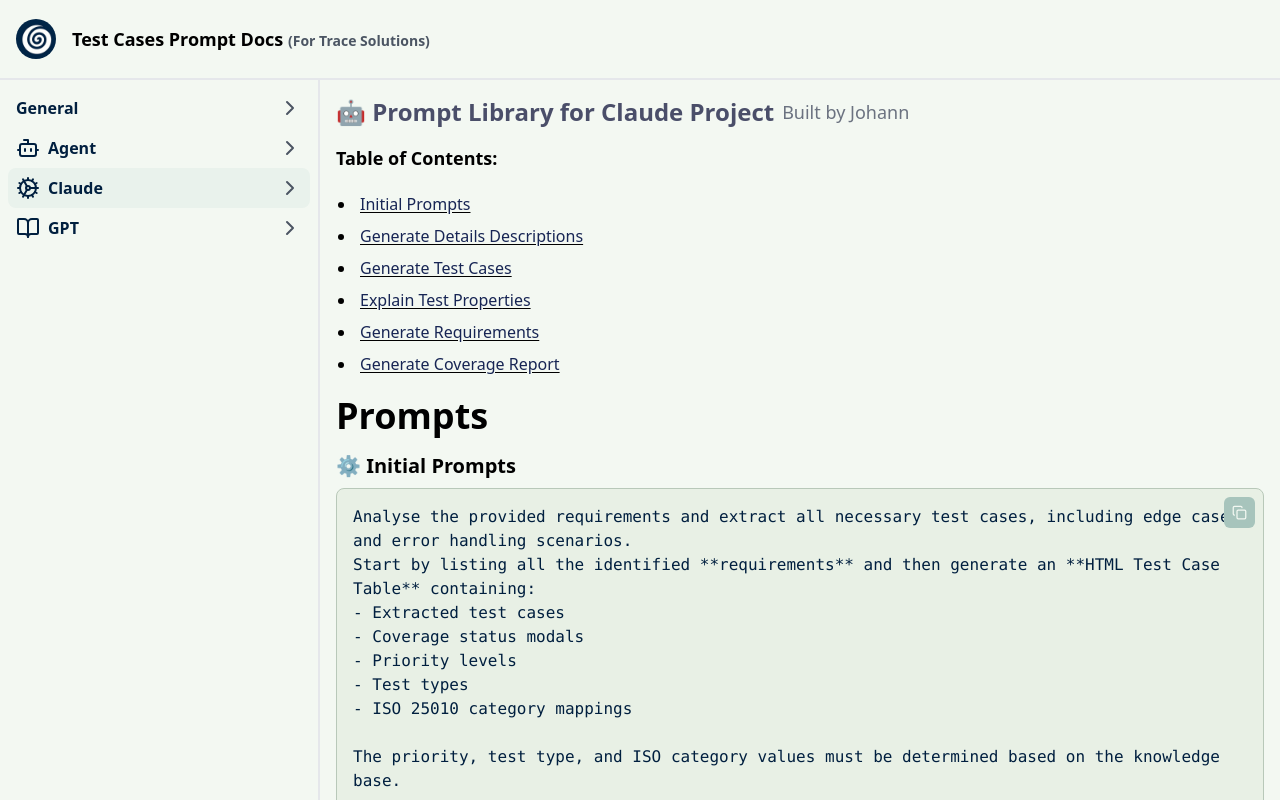
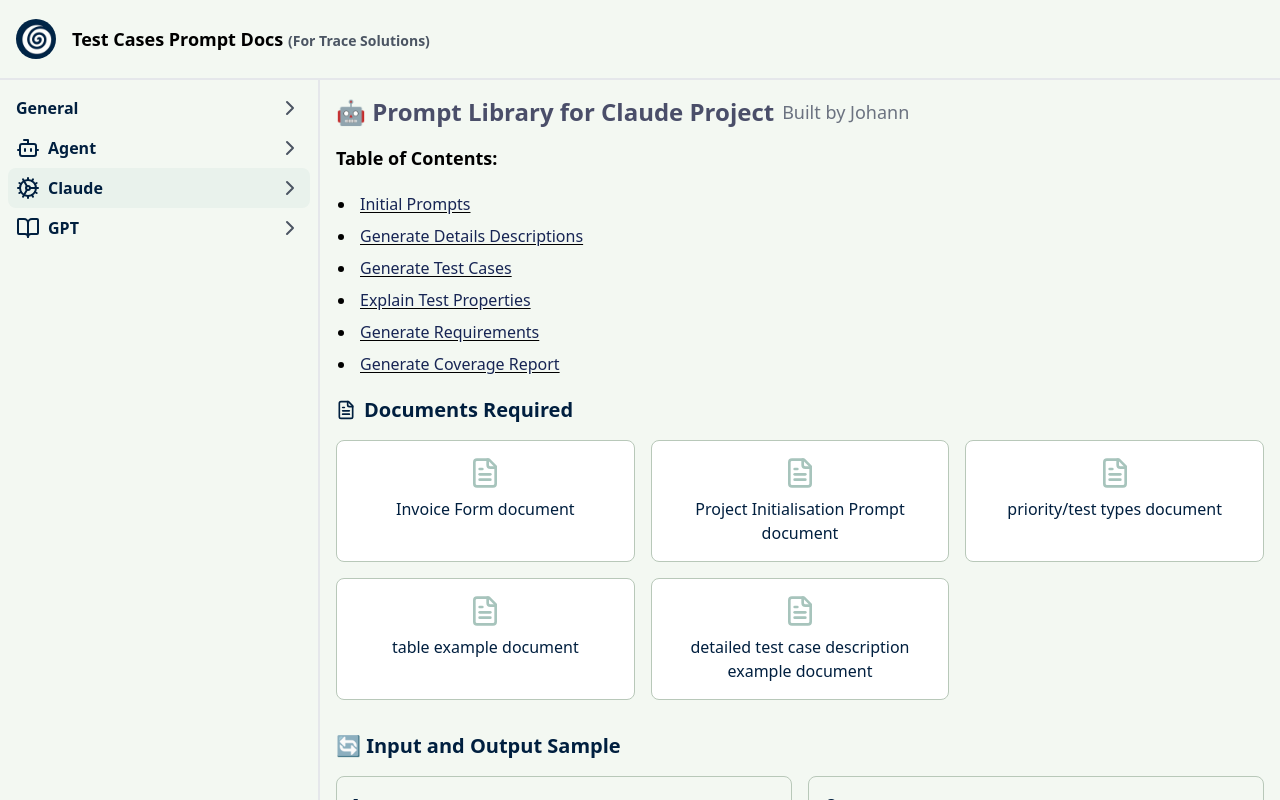
Before and after one commit to RakibulBh/tracesolutions-prompts-documentation, a Next.js app: page /claude in a window 1280 px wide. Built offline with nearby package versions, Linux system fonts and the light colour scheme.

Commit message:
add extra tool information for each tool

```diff
--- a/app/agent/page.tsx
+++ b/app/agent/page.tsx
@@ -1,7 +1,8 @@
 import PromptBox from "@/components/prompt-box";
+import ToolInfoSection from "@/components/render-tool-info";
 import renderPrompts from "@/components/renderPrompts";
 import TableOfContents from "@/components/table-of-contents";
-import { agentPrompts } from "@/data/agent-prompts";
+import { agentInfo, agentPrompts } from "@/data/agent-prompts";
 import React from "react";
 
 const Page = () => {
@@ -14,6 +15,7 @@ const Page = () => {
         <p className="text-gray-500 text-lg">Built by Mikhail & Rakibul</p>
       </div>
       <TableOfContents />
+      <ToolInfoSection data={agentInfo} />
       <p className="text-4xl font-bold">Prompts</p>
       <div className="space-y-6">{renderPrompts(agentPrompts)}</div>
     </div>
--- a/app/claude/page.tsx
+++ b/app/claude/page.tsx
@@ -1,7 +1,8 @@
 import PromptBox from "@/components/prompt-box";
+import ToolInfoSection from "@/components/render-tool-info";
 import renderPrompts from "@/components/renderPrompts";
 import TableOfContents from "@/components/table-of-contents";
-import { claudePrompts } from "@/data/claude-prompts";
+import { claudeInfo, claudePrompts } from "@/data/claude-prompts";
 import React from "react";
 
 const Page = () => {
@@ -14,6 +15,7 @@ const Page = () => {
         <p className="text-gray-500 text-lg">Built by Johann</p>
       </div>
       <TableOfContents />
+      <ToolInfoSection data={claudeInfo} />
       <p className="text-4xl font-bold">Prompts</p>
       <div className="space-y-6">{renderPrompts(claudePrompts)}</div>
     </div>
--- a/app/gpt/page.tsx
+++ b/app/gpt/page.tsx
@@ -1,7 +1,8 @@
 import PromptBox from "@/components/prompt-box";
+import ToolInfoSection from "@/components/render-tool-info";
 import renderPrompts from "@/components/renderPrompts";
 import TableOfContents from "@/components/table-of-contents";
-import { GPTPrompts } from "@/data/gpt-prompts";
+import { GPTInfo, GPTPrompts } from "@/data/gpt-prompts";
 import React from "react";
 
 const Page = () => {
@@ -14,6 +15,7 @@ const Page = () => {
         <p className="text-gray-500 text-lg">Built by Adam</p>
       </div>
       <TableOfContents />
+      <ToolInfoSection data={GPTInfo} />
       <p className="text-4xl font-bold">Prompts</p>
       <div className="space-y-6">{renderPrompts(GPTPrompts)}</div>
     </div>
--- /dev/null
+++ b/components/render-tool-info.tsx
@@ -0,0 +1,143 @@
+import { ToolInfo } from "@/types/tool-info";
+import {
+  FileText,
+  ClipboardList,
+  Settings,
+  Lightbulb,
+  AlertTriangle,
+} from "lucide-react"; // Icons for visual distinction
+
+function ToolInfoSection({ data }: { data: ToolInfo }) {
+  return (
+    <div className="space-y-8">
+      {/* Documents Section */}
+      {data.documents && (
+        <div className="space-y-4">
+          <h1 className="font-semibold text-xl text-[#001f3f] flex items-center gap-2">
+            <FileText className="w-5 h-5" /> Documents Required
+          </h1>
+          <div className="grid grid-cols-1 sm:grid-cols-2 md:grid-cols-3 gap-4">
+            {data.documents.map((document) => (
+              <div
+                key={document}
+                className="bg-white border border-[#B8C8B9] rounded-lg p-4 flex flex-col items-center text-center hover:shadow-md transition-shadow"
+              >
+                <FileText className="w-8 h-8 text-[#A7C4BC]" />
+                <p className="mt-2 text-[#001f3f] font-medium">{document}</p>
+              </div>
+            ))}
+          </div>
+        </div>
+      )}
+
+      {/* Prerequisites Section */}
+      {data.prerequisites && (
+        <div className="space-y-4">
+          <h1 className="font-semibold text-xl text-[#001f3f] flex items-center gap-2">
+            <ClipboardList className="w-5 h-5" /> Prerequisites
+          </h1>
+          <ol className="space-y-3">
+            {data.prerequisites.map((prerequisite, index) => (
+              <li
+                key={prerequisite}
+                className="flex items-start gap-3 bg-[#F3F8F2] border border-[#B8C8B9] rounded-lg p-3"
+              >
+                <div className="w-6 h-6 flex items-center justify-center bg-[#A7C4BC] text-white rounded-full font-semibold">
+                  {index + 1}
+                </div>
+                <p className="text-[#001f3f]">{prerequisite}</p>
+              </li>
+            ))}
+          </ol>
+        </div>
+      )}
+
+      {/* Setup Steps Section */}
+      {data.setup_steps && (
+        <div className="space-y-4">
+          <h1 className="font-semibold text-xl text-[#001f3f] flex items-center gap-2">
+            <Settings className="w-5 h-5" /> Setup Steps
+          </h1>
+          <ol className="space-y-3">
+            {data.setup_steps.map((step, index) => (
+              <li
+                key={step}
+                className="flex items-start gap-3 bg-[#F3F8F2] border border-[#B8C8B9] rounded-lg p-3"
+              >
+                <div className="w-6 h-6 flex items-center justify-center bg-[#A7C4BC] text-white rounded-full font-semibold">
+                  {index + 1}
+                </div>
+                <p className="text-[#001f3f]">{step}</p>
+              </li>
+            ))}
+          </ol>
+        </div>
+      )}
+
+      {/* Input and Output Sample Section */}
+      {data.IO_sample && (
+        <div className="space-y-4">
+          <h1 className="font-semibold text-xl text-[#001f3f] flex items-center gap-2">
+            🔄 Input and Output Sample
+          </h1>
+          <div className="grid grid-cols-1 md:grid-cols-2 gap-4">
+            <div className="bg-[#F3F8F2] border border-[#B8C8B9] rounded-lg p-4">
+              <p className="font-medium text-[#001f3f]">Input</p>
+              <p className="mt-2 text-[#001f3f]">{data.IO_sample.input}</p>
+            </div>
+            <div className="bg-[#F3F8F2] border border-[#B8C8B9] rounded-lg p-4">
+              <p className="font-medium text-[#001f3f]">Output</p>
+              <p className="mt-2 text-[#001f3f]">{data.IO_sample.output}</p>
+            </div>
+          </div>
+        </div>
+      )}
+
+      {/* Tips Section */}
+      {data.tips && (
+        <div className="space-y-4">
+          <h1 className="font-semibold text-xl text-[#001f3f] flex items-center gap-2">
+            <Lightbulb className="w-5 h-5" /> Good to Know
+          </h1>
+          <ol className="space-y-3">
+            {data.tips.map((tip, index) => (
+              <li
+                key={tip}
+                className="flex items-start gap-3 bg-[#F3F8F2] border border-[#B8C8B9] rounded-lg p-3"
+              >
+                <div className="w-6 h-6 flex items-center justify-center bg-[#A7C4BC] text-white rounded-full font-semibold">
+                  {index + 1}
+                </div>
+                <p className="text-[#001f3f]">{tip}</p>
+              </li>
+            ))}
+          </ol>
+        </div>
+      )}
+
+      {/* Limitations Section */}
+      {data.limits && (
+        <div className="space-y-4">
+          <h1 className="font-semibold text-xl text-[#001f3f] flex items-center gap-2">
+            <AlertTriangle className="w-5 h-5" /> Limitations
+          </h1>
+          <ol className="space-y-3">
+            {data.limits.map((limitation, index) => (
+              <li
+                key={limitation}
+                className="flex items-start gap-3 bg-[#F3F8F2] border border-[#B8C8B9] rounded-lg p-3"
+              >
+                <div className="w-6 h-6 flex items-center justify-center bg-[#A7C4BC] text-white rounded-full font-semibold">
+                  {index + 1}
+                </div>
+                <p className="text-[#001f3f]">{limitation}</p>
+              </li>
+            ))}
+          </ol>
+        </div>
+      )}
+    </div>
+  );
+}
+
+export default ToolInfoSection;
--- a/components/renderPrompts.tsx
+++ b/components/renderPrompts.tsx
@@ -1,4 +1,4 @@
-import { ProviderPrompts } from "@/types";
+import { ProviderPrompts } from "@/types/prompts";
 import PromptBox from "./prompt-box";
 
 const renderPrompts = (data: ProviderPrompts) => {
--- a/data/agent-prompts.ts
+++ b/data/agent-prompts.ts
@@ -1,4 +1,5 @@
-import { ProviderPrompts } from "@/types";
+import { ProviderPrompts } from "@/types/prompts";
+import { ToolInfo } from "@/types/tool-info";
 
 export const agentPrompts: ProviderPrompts = {
   initial_prompts: {
@@ -77,3 +78,16 @@ Inside "testCase", include:
     ],
   },
 };
+
+export const agentInfo: ToolInfo = {
+  documents: ["specificiations"],
+  prerequisites: [
+    "OpenAI API Key & Anthropic API Key Needed.",
+    "Python 3.12 code interpreter & executor",
+    "pip for simplified package dependency installation",
+  ],
+  limits: [
+    "inconsistent with its output, causing parsing issues on LangChain's end - specifically within `test_case_generation_tool`",
+    "The tool could also potentially utilize retrieval-augmented generation in the future",
+  ],
+};
--- a/data/claude-prompts.ts
+++ b/data/claude-prompts.ts
@@ -1,4 +1,5 @@
-import { ProviderPrompts } from "@/types";
+import { ProviderPrompts } from "@/types/prompts";
+import { ToolInfo } from "@/types/tool-info";
 
 export const claudePrompts: ProviderPrompts = {
   initial_prompts: {
@@ -106,3 +107,26 @@ export const claudePrompts: ProviderPrompts = {
     ],
   },
 };
+
+export const claudeInfo: ToolInfo = {
+  documents: [
+    "Invoice Form document",
+    "Project Initialisation Prompt document",
+    "priority/test types document",
+    "table example document",
+    "detailed test case description example document",
+  ],
+  IO_sample: {
+    input:
+      "Follow the instructions and use your knowledge base to analyse and extract all the required test cases from requirements including edge cases and error handling. Start by listing all the requirements and then generate the HTML TEST CASE TABLE with all the extracted test cases including the coverage status modals. The priority, test type, and ISO category values should come from the knowledge base. An example of the HTML test case table format has been provided in test-1.html file.",
+    output: "Attached file for the test case table.",
+  },
+  tips: [
+    "Be very specific during the prompts.",
+    "Mentioning knowledge base is useful, so the LLM does not give extra explanations.",
+  ],
+  limits: [
+    "The number of test cases can vary but the LLM will generate more if you ask it to produce more test cases.",
+    "When it comes to evaluating test cases that were generated, the model will update its response and use more granular test cases for the requirements.",
+  ],
+};
--- /dev/null
+++ b/types/tool-info.ts
@@ -0,0 +1,11 @@
+export type ToolInfo = {
+  documents?: string[];
+  setup_steps?: string[];
+  prerequisites?: string[];
+  IO_sample?: {
+    input: string;
+    output: string;
+  };
+  tips?: string[];
+  limits?: string[];
+};
```
Also changed, not shown: data/gpt-prompts.ts (+13 -1 lines), types/prompts.ts (renamed from types/index.ts).
